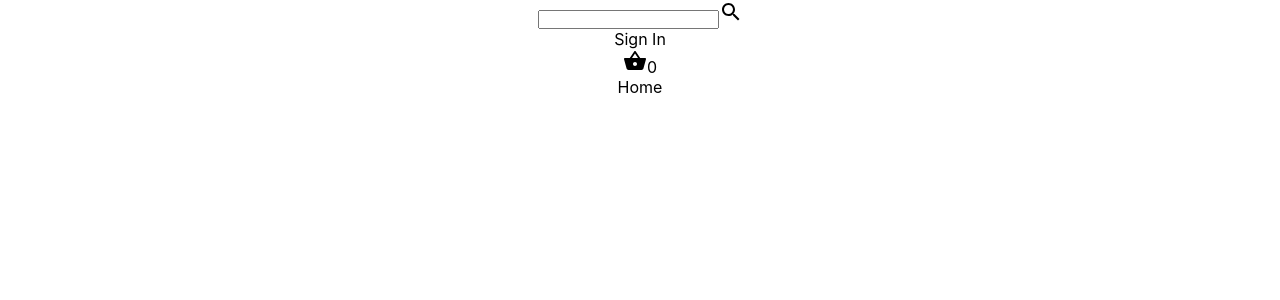
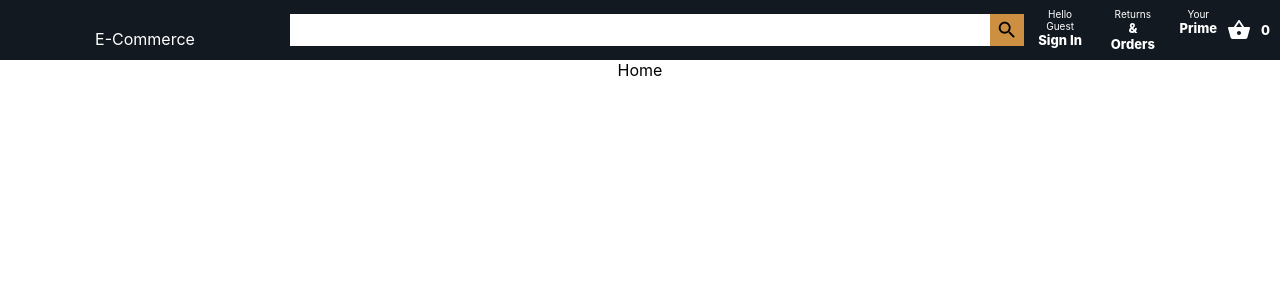
Before and after one commit to GiaDDoan/e-commerce, a React (Create React App) app in the folder frontend/: page / in a window 1280 px wide. Shown: the top 300 px of the page. Built offline with nearby package versions, Linux system fonts and the light colour scheme.

Commit message:
added nav bar styling

```diff
--- a/frontend/src/components/header/Header.css
+++ b/frontend/src/components/header/Header.css
@@ -0,0 +1,72 @@
+.header {
+  height: 60px;
+  display: flex;
+  align-items: center;
+  background-color: #131921;
+  position: sticky;
+  top: 0;
+  z-index: 100;
+}
+
+.header__logo {
+  width: 250px;
+  object-fit: contain;
+  margin: 0 20px;
+  margin-top: 18px;
+  color: white;
+}
+
+.header__search {
+  display: flex;
+  flex: 1;
+  align-items: center;
+  border-radius: 24px;
+  justify-content: center;
+}
+
+.header__searchInput {
+  height: 12px;
+  padding: 10px;
+  border: none;
+  width: 100%;
+}
+
+.header__searchIcon {
+  padding: 5px;
+  height: 22px !important;
+  background-color: #cd9042;
+}
+
+.header__optionLineOne {
+  font-size: 10px;
+}
+
+.header__optionLineTwo {
+  font-size: 13px;
+  font-weight: 800;
+}
+
+.header__optionBasket {
+  display: flex;
+  align-items: center;
+  color: white;
+}
+
+.header__basketCount {
+  margin-left: 10px;
+  margin-right: 10px;
+}
+
+.header__nav {
+  display: flex;
+  justify-content: space-evenly;
+  width: 20%;
+}
+
+.header__option {
+  display: flex;
+  flex-direction: column;
+  margin-left: 10px;
+  margin-right: 10px;
+  color: white;
+}
--- a/frontend/src/components/header/Header.js
+++ b/frontend/src/components/header/Header.js
@@ -1,4 +1,5 @@
 import React from 'react';
+import styled from 'styled-components';
 import './Header.css';
 
 import SearchIcon from '@material-ui/icons/Search';
@@ -8,19 +9,34 @@ import ShoppingBasket from '@material-ui/icons/ShoppingBasket';
 export default function Header() {
   return (
     <div className="header">
-      <div>
-        <input className="header_searchBar" type="text" />
-        <SearchIcon className="header_searchIcon" />
+      <div className="header__logo">E-Commerce</div>
+      <div className="header__search">
+        <input className="header__searchInput" type="text" />
+        <SearchIcon className="header__searchIcon" />
       </div>
-      <div>
-        <div className="header_signIn">
-          <span>Sign In</span>{' '}
+      <div className="header__nav">
+        <div className="header__option">
+          <span className="header__optionLineOne">Hello Guest</span>
+          <span className="header__optionLineTwo">Sign In</span>
         </div>
-        <div className="header_basket">
-          <ShoppingBasket />
-          <span>0</span>
+        <div className="header__option">
+          <span className="header__optionLineOne">Returns</span>
+          <span className="header__optionLineTwo">& Orders</span>
+        </div>
+        <div className="header__option">
+          <span className="header__optionLineOne">Your</span>
+          <span className="header__optionLineTwo">Prime</span>
+        </div>
+        <div className="header__optionBasket">
+          <ShoppingBasketIcon />
+          <span className="header__optionLineTwo header__basketCount">0</span>
         </div>
       </div>
     </div>
   );
 }
+
+const Wrapper = styled.div``;
+const SearchBar = styled.div``;
+const SignIn = styled.div``;
+const Basket = styled.div``;
```
